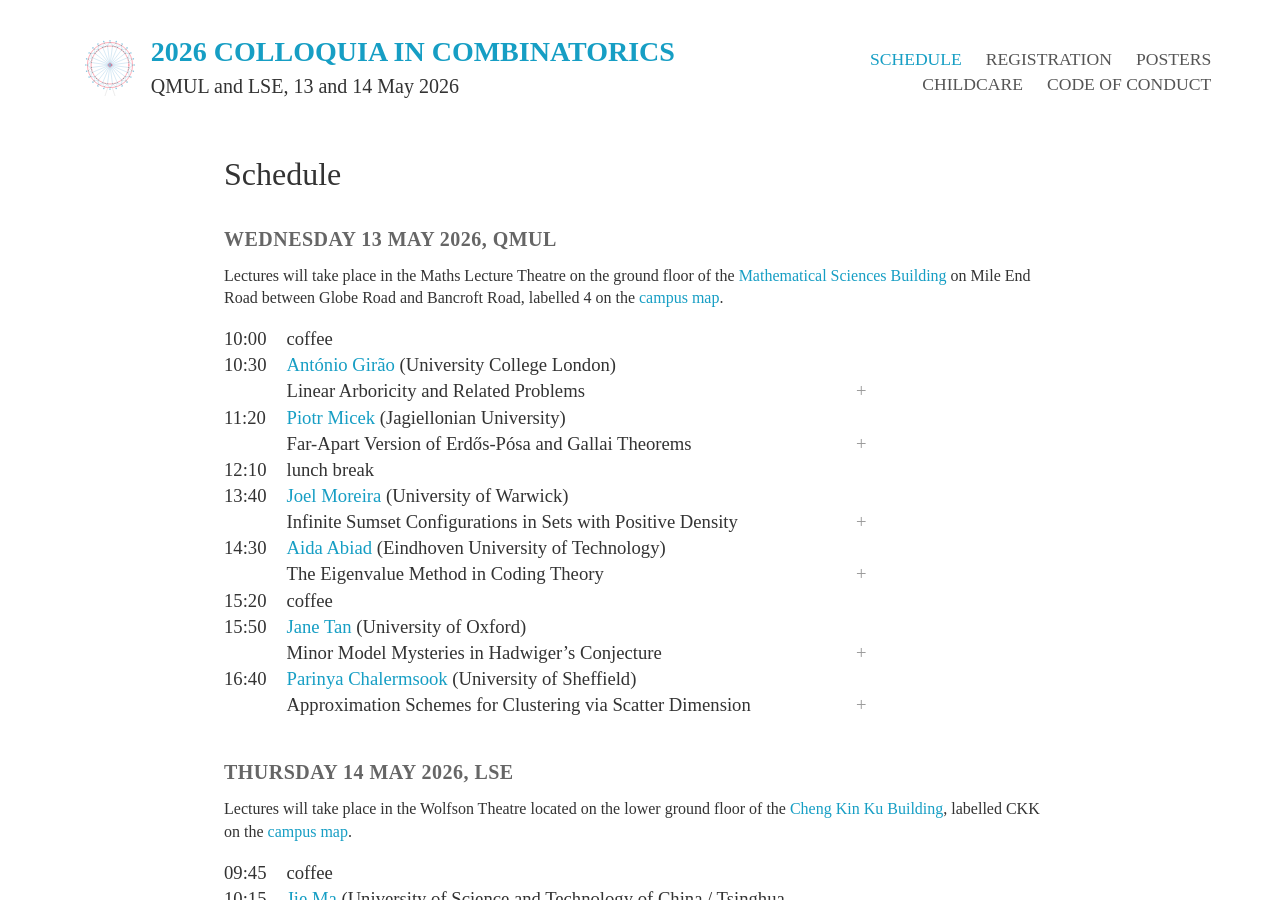
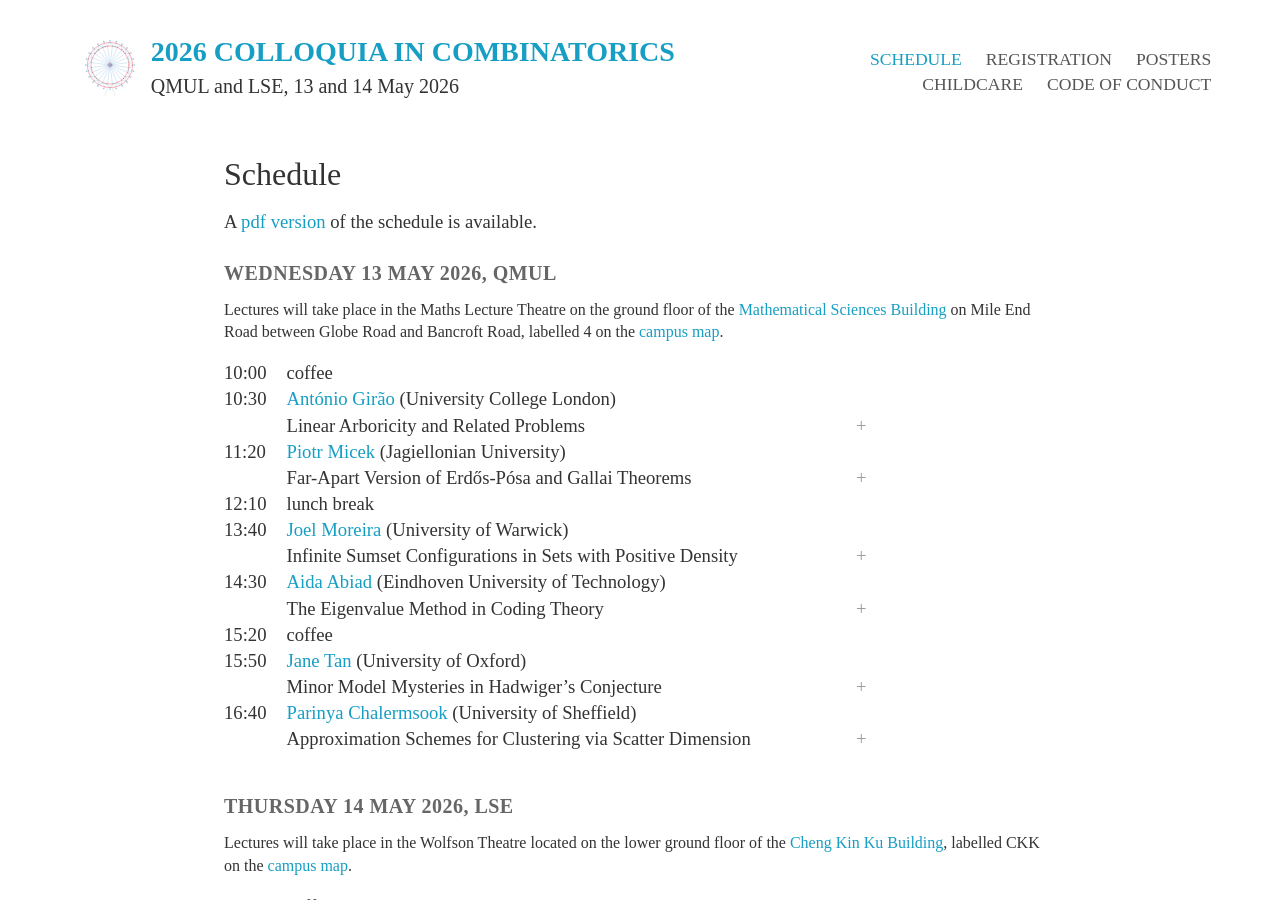
Before and after one commit to 2dcic/2dcic.github.io, a Jekyll site: the page built from schedule.md, in a window 1280 px wide and 900 px high. Built offline with Jekyll 4.4.1, drawn with Linux system fonts in a browser that asks for light colours; nearby versions of some CDN libraries; some web fonts are replaced; formulas are drawn with MathJax 3.

Commit message:
schedule

```diff
--- a/_config.yml
+++ b/_config.yml
@@ -50,6 +50,8 @@ schedule:
       type: talk
     - time: "17:00"
       type: reception
+
+pdfschedule: assets/docs/schedule.pdf
 
 collections:
   talks:
--- a/schedule.md
+++ b/schedule.md
@@ -3,6 +3,8 @@
 title: Schedule
 
 ---
+
+{% if site.pdfschedule %}<p>A <a href="{{ site.pdfschedule }}">pdf version</a> of the schedule is available.</p>{% endif %}
 
 {% assign cdate = site.date | date: "%s" | plus: 0 %}{% assign cyear = cdate | date: "%Y" | plus: 0 %}{% for location in site.locations %}{% assign cindex = forloop.index %}{% assign lindex = forloop.index | minus:1 %}{% assign tnum = 0 %}
   <h3>{{ cdate | date: "%A %-d %B %Y"}}, {{ location }}</h3>
```
Also changed, not shown: _talks/2026-micek.md (+1 -1 lines), 1 other file.
